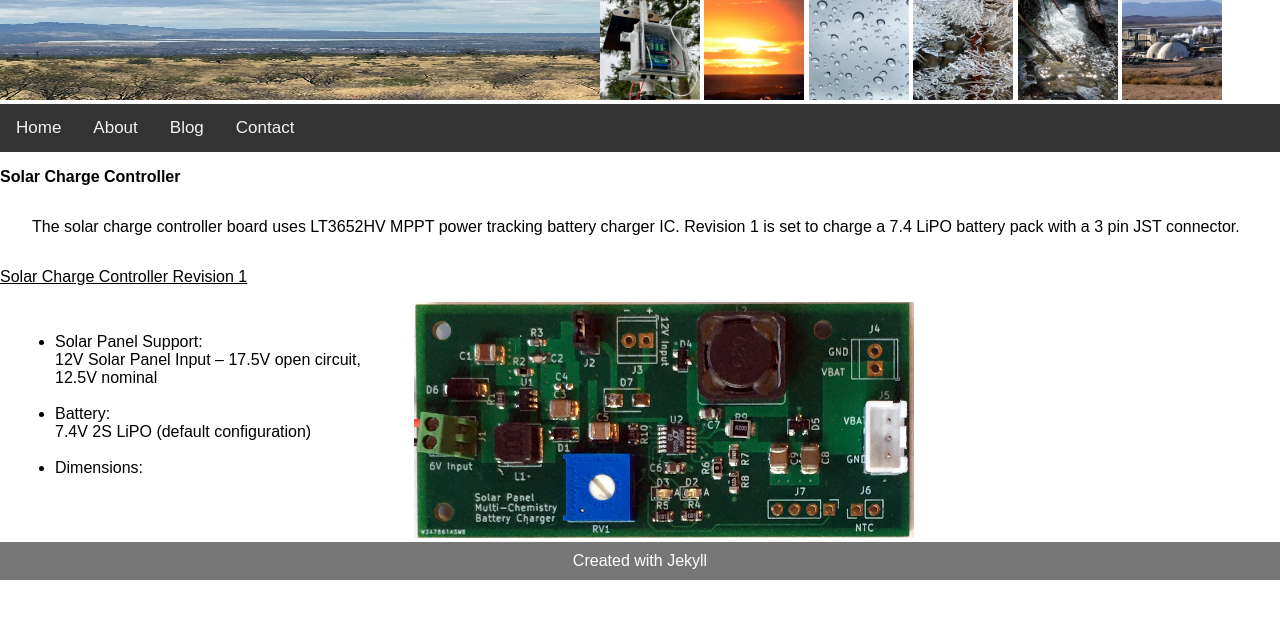
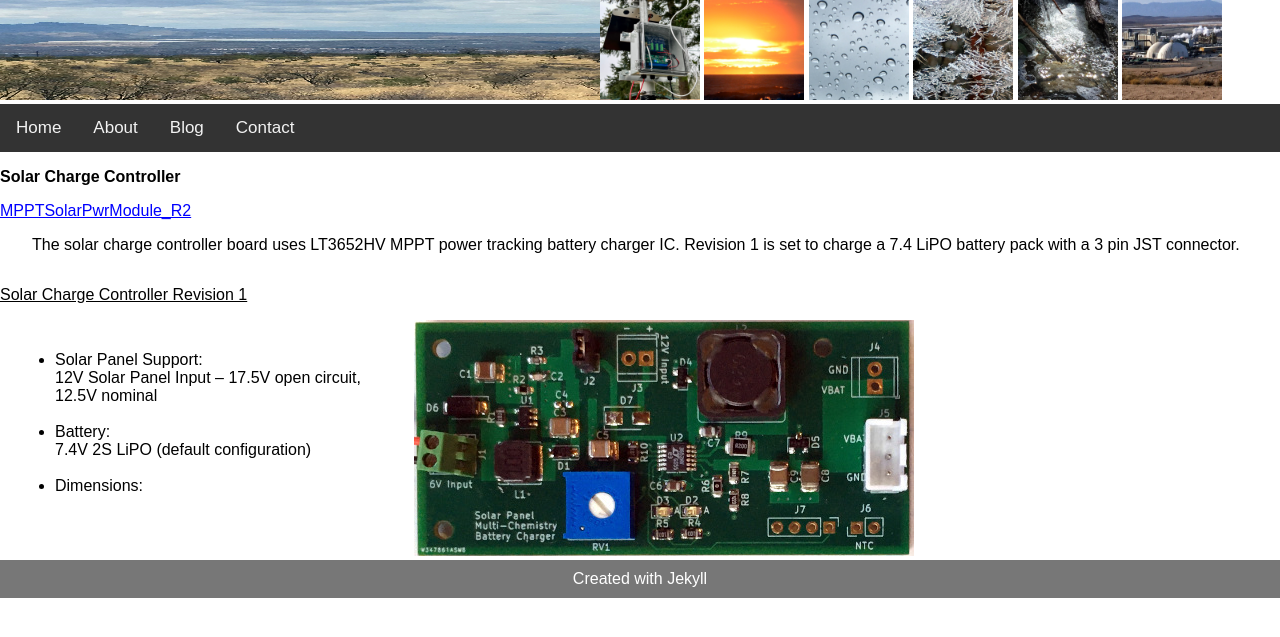
Before and after one commit to jswiles/jswiles.github.io, a Jekyll site: the page built from _pages/solcon.markdown, in a window 1280 px wide. Shown: the top 637 px of the page. Built offline with Jekyll 4.4.1, drawn with Linux system fonts in a browser that asks for light colours.

Commit message:
Add link to MPPT SPM Rev2

```diff
--- a/_pages/solcon.markdown
+++ b/_pages/solcon.markdown
@@ -20,6 +20,14 @@
 </style>
 
   <p> <b> Solar Charge Controller </b> </p>
+
+  <div class="row">
+      <section>
+          <a style="color:blue;" href="/solcon" {% if page.title == "Solar Charger" %}class="active-page"{% endif %}>MPPTSolarPwrModule_R2 </a>
+      </section>
+  </div>
+
+
 
   <div class="row">
       <section>
--- a/index.html
+++ b/index.html
@@ -1,6 +1,3 @@
----
-layout: default
----
 <!DOCTYPE html>
 <html lang="en">
 <head>
```
